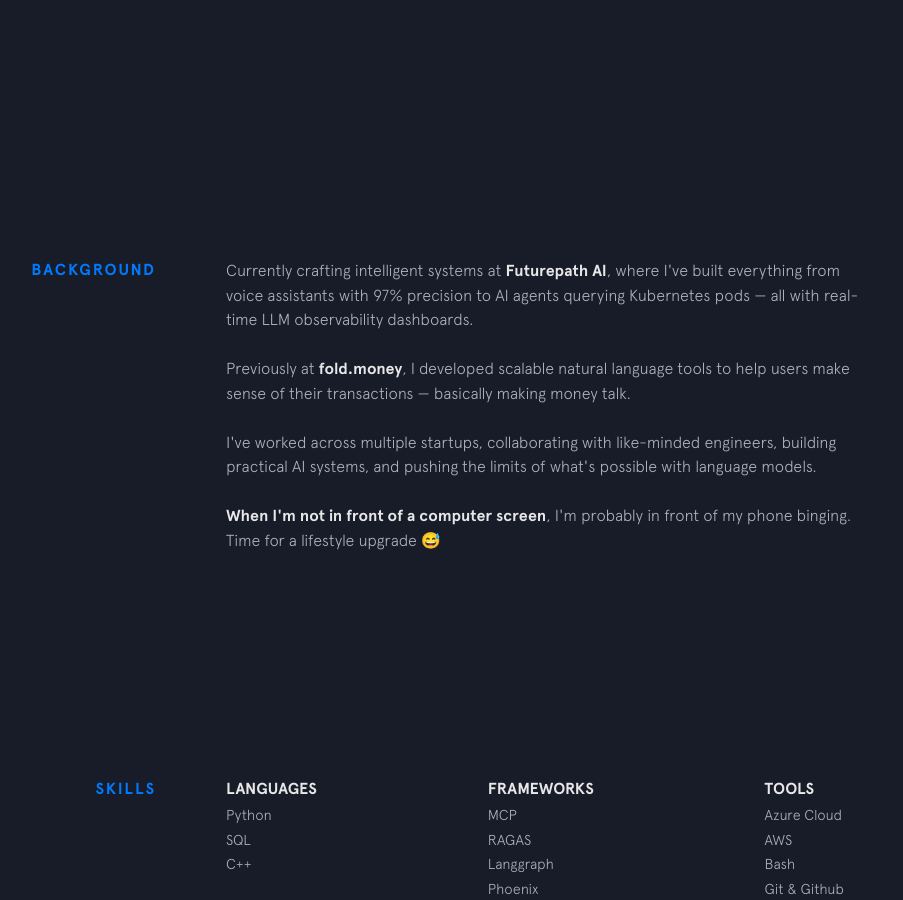
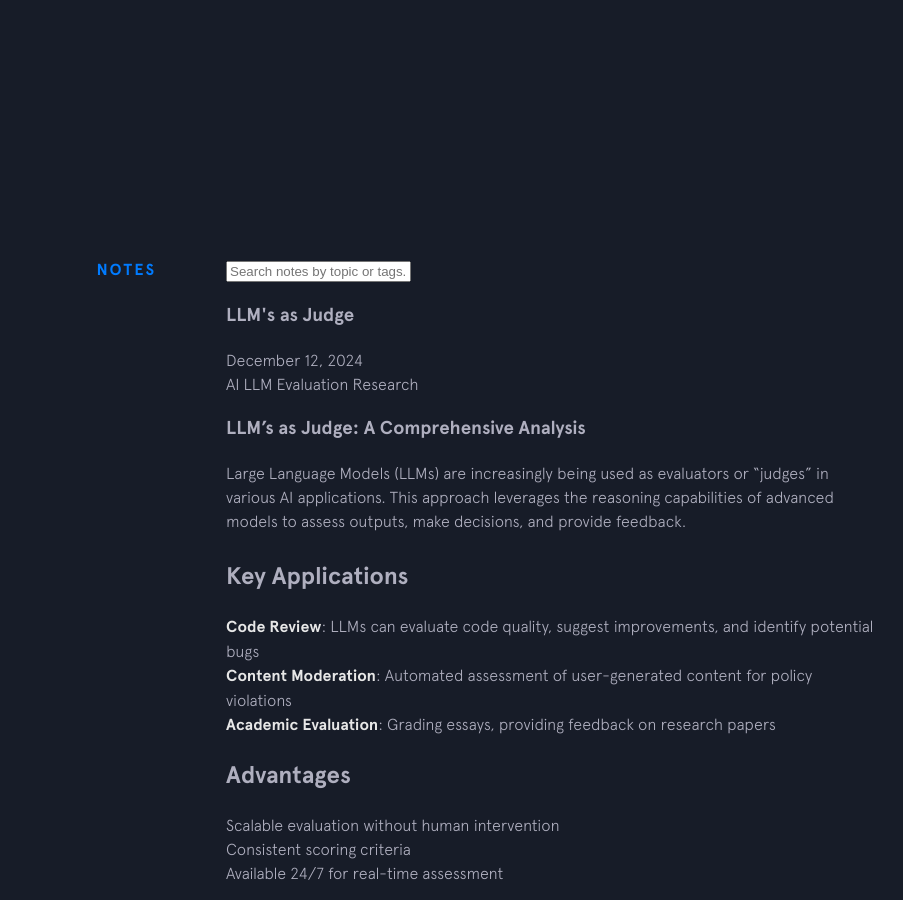
Before and after one commit to RheagalFire/rheagalfire.github.io, a Jekyll site: the page built from index.html, in a window 1280 px wide and 900 px high, scrolled down 742 px. Shown: the whole window, without its empty margins (224-1127 px from the left). Built offline with Jekyll 4.4.1, drawn with Linux system fonts in a browser that asks for light colours; nearby versions of some CDN libraries; some of the changed text lies outside the part shown.

Commit message:
Add notes section with search functionality
- Add notes data structure in _data/notes.yml with sample LLM's as Judge note
- Create notes.html template with search input and markdown rendering
- Add notes styling with responsive design and dark mode support
- Position notes section after intro, before background as requested
- Implement JavaScript search functionality for topics and tags
- Include ScrollReveal animation for notes section
- Sample note includes comprehensive content on LLM evaluation

Co-Authored-By: Aarish Alam <arishalam121@gmail.com>

```diff
--- /dev/null
+++ b/_data/notes.yml
@@ -0,0 +1,24 @@
+- topic: "LLM's as Judge"
+  date: "2024-12-12"
+  tags: ["AI", "LLM", "Evaluation", "Research"]
+  content: |
+    # LLM's as Judge: A Comprehensive Analysis
+
+    Large Language Models (LLMs) are increasingly being used as evaluators or "judges" in various AI applications. This approach leverages the reasoning capabilities of advanced models to assess outputs, make decisions, and provide feedback.
+
+    ## Key Applications
+    - **Code Review**: LLMs can evaluate code quality, suggest improvements, and identify potential bugs
+    - **Content Moderation**: Automated assessment of user-generated content for policy violations
+    - **Academic Evaluation**: Grading essays, providing feedback on research papers
+
+    ## Advantages
+    - Scalable evaluation without human intervention
+    - Consistent scoring criteria
+    - Available 24/7 for real-time assessment
+
+    ## Challenges
+    - Potential bias in evaluation criteria
+    - Limited understanding of nuanced contexts
+    - Need for careful prompt engineering to ensure reliable judgments
+
+    The future of LLM-as-Judge systems lies in hybrid approaches that combine automated evaluation with human oversight for critical decisions.
--- /dev/null
+++ b/_includes/notes.html
@@ -0,0 +1,34 @@
+<section class="section notes">
+  <div class="section__title">Notes</div>
+  <div class="section__content">
+    <div class="notes__search">
+      <input type="text" id="notes-search" placeholder="Search notes by topic or tags..." class="notes__search-input">
+    </div>
+
+    <div class="notes__container" id="notes-container">
+      {% assign sorted_notes = site.data.notes | sort: 'date' | reverse %}
+      {% for note in sorted_notes %}
+        <article class="note" data-topic="{{ note.topic | downcase }}" data-tags="{{ note.tags | join: ',' | downcase }}">
+          <header class="note__header">
+            <h3 class="note__topic">{{ note.topic }}</h3>
+            <time class="note__date">{{ note.date | date: "%B %d, %Y" }}</time>
+          </header>
+
+          <div class="note__tags">
+            {% for tag in note.tags %}
+              <span class="note__tag">{{ tag }}</span>
+            {% endfor %}
+          </div>
+
+          <div class="note__content">
+            {{ note.content | markdownify }}
+          </div>
+        </article>
+      {% endfor %}
+    </div>
+
+    <div class="notes__no-results" id="no-results" style="display: none;">
+      <p>No notes found matching your search criteria.</p>
+    </div>
+  </div>
+</section>
--- a/_scss/main.scss
+++ b/_scss/main.scss
@@ -3,6 +3,7 @@
 @import 'partials/base';
 @import 'partials/switch';
 @import 'partials/intro';
+@import 'partials/notes';
 @import 'partials/skills';
 @import 'partials/experience';
 @import 'partials/employment-status';
--- a/index.html
+++ b/index.html
@@ -5,6 +5,7 @@ layout: default
 <div id="site">
   {% include switch.html %}
   {% include intro.html %}
+  {% include notes.html %}
   {% include background.html %}
   {% include skills.html %}
   {% include experience.html %}
--- a/js/main.js
+++ b/js/main.js
@@ -70,8 +70,32 @@ $(function() {
   });
 
   sr.reveal('.background');
+  sr.reveal('.notes', { viewFactor: 0.2 });
   sr.reveal('.skills');
   sr.reveal('.experience', { viewFactor: 0.2 });
   sr.reveal('.featured-projects', { viewFactor: 0.1 });
   sr.reveal('.other-projects', { viewFactor: 0.05 });
+
+  const notesSearch = document.getElementById('notes-search');
+  const notesContainer = document.getElementById('notes-container');
+  const noResults = document.getElementById('no-results');
+
+  if (notesSearch) {
+    notesSearch.addEventListener('input', function() {
+      const searchTerm = this.value.toLowerCase().trim();
+      const notes = notesContainer.querySelectorAll('.note');
+      let visibleCount = 0;
+
+      notes.forEach(function(note) {
+        const topic = note.getAttribute('data-topic');
+        const tags = note.getAttribute('data-tags');
+        const isVisible = topic.includes(searchTerm) || tags.includes(searchTerm);
+
+        note.style.display = isVisible ? 'block' : 'none';
+        if (isVisible) visibleCount++;
+      });
+
+      noResults.style.display = visibleCount === 0 ? 'block' : 'none';
+    });
+  }
 });
```
Also changed, not shown: _scss/partials/_notes.scss (added, +175 -0 lines).
